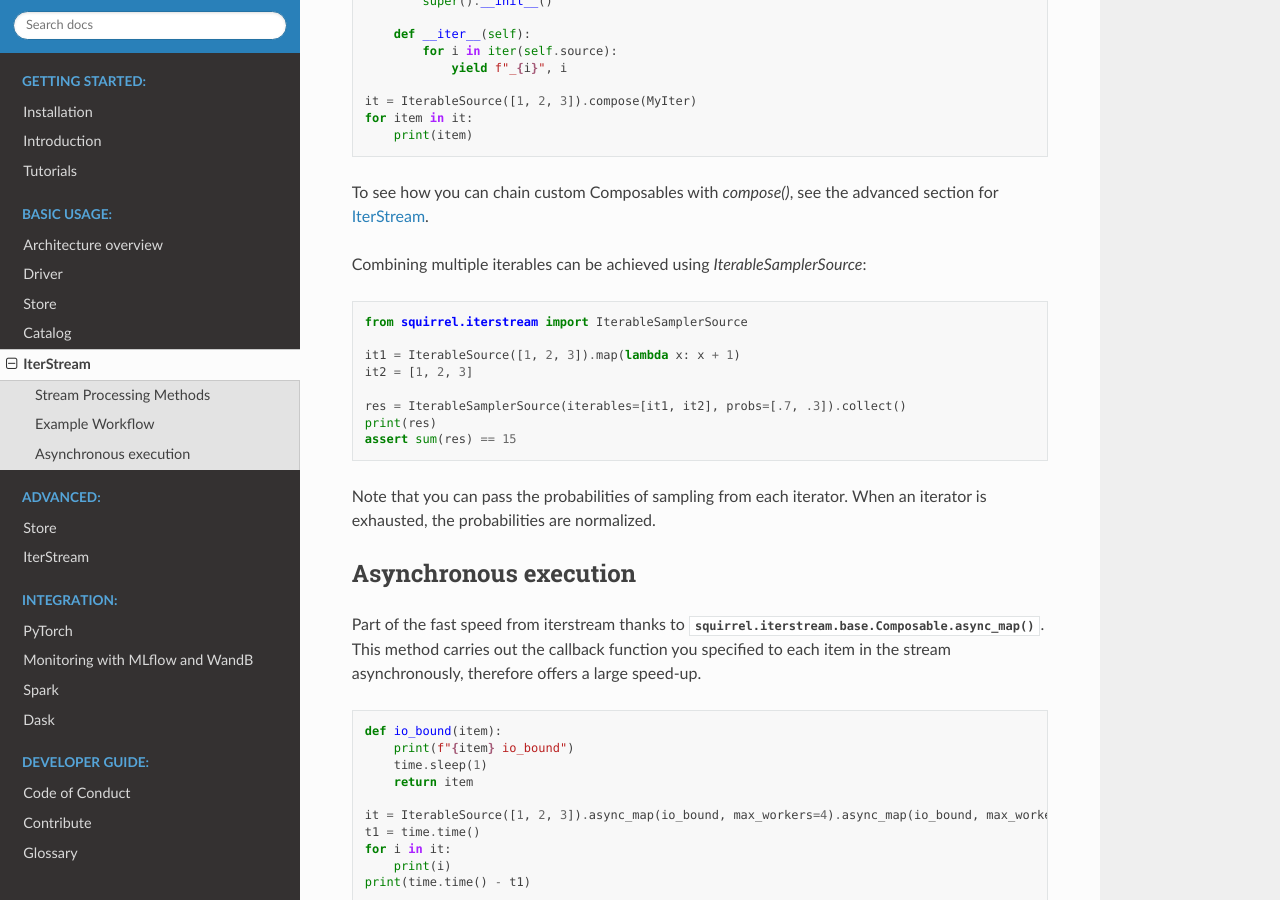
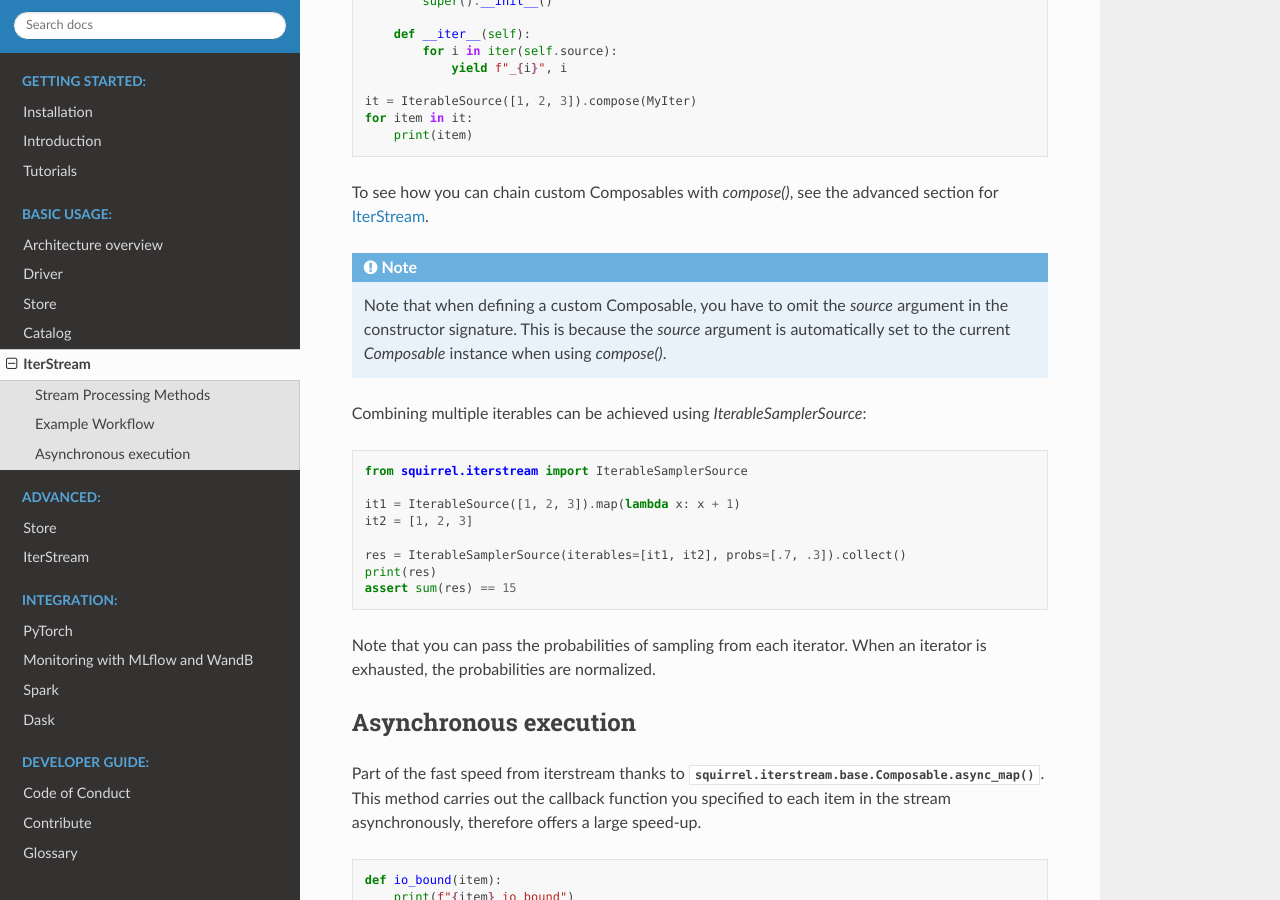
Before and after one commit to merantix-momentum/squirrel-core, a Sphinx documentation site: the page built from docs/usage/iterstream.rst, in a window 1280 px wide and 900 px high, scrolled down 1319 px. Built offline with Sphinx 7.4.7 and the Read the Docs theme 2.0.0, drawn with Linux system fonts in a browser that asks for light colours; the version number is read from the project's files by our own code.

Commit message:
add note for omiting source in init in docs

```diff
--- a/docs/advanced/iterstream.rst
+++ b/docs/advanced/iterstream.rst
@@ -165,7 +165,7 @@ Output::
 
 Asynchronous execution
 ----------------------
-We have seen in :ref:`usage/iterstream` how to apply functions on streams asynchronously with :py:meth:`async_map`.
+We have seen in :ref:`usage/iterstream:IterStream` how to apply functions on streams asynchronously with :py:meth:`async_map`.
 Internally, a :py:class:`_AsyncMap` object is constructed when calling :py:meth:`async_map`.
 :py:class:`_AsyncMap` maintains an internal queue and creates :py:class:`AsyncContent` that are inserted to the queue.
 :py:class:`AsyncContent` objects are created by specifying a function callback, the item it operates on, and an executor.
--- a/docs/usage/iterstream.rst
+++ b/docs/usage/iterstream.rst
@@ -65,6 +65,11 @@ Items in `IterableSource` can be composed by providing a Composable in the `comp
         print(item)
 
 To see how you can chain custom Composables with `compose()`, see the advanced section for :ref:`IterStream <advanced/iterstream:IterStream>`.
+
+.. note::
+
+    Note that when defining a custom Composable, you have to omit the `source` argument in the constructor signature.
+    This is because the `source` argument is automatically set to the current `Composable` instance when using `compose()`.
 
 Combining multiple iterables can be achieved using `IterableSamplerSource`:
 
```
